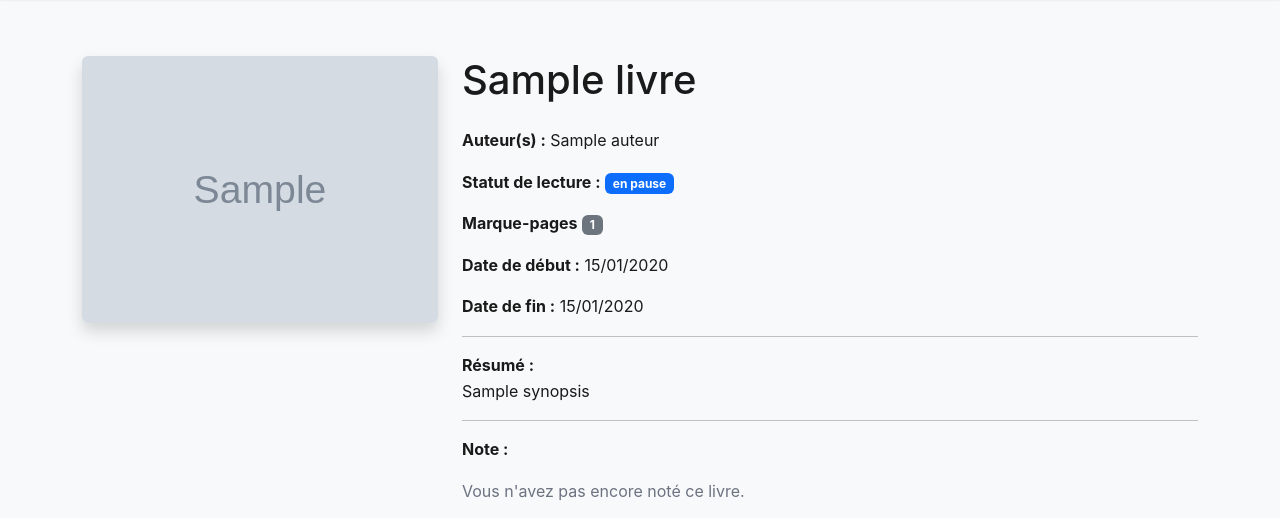
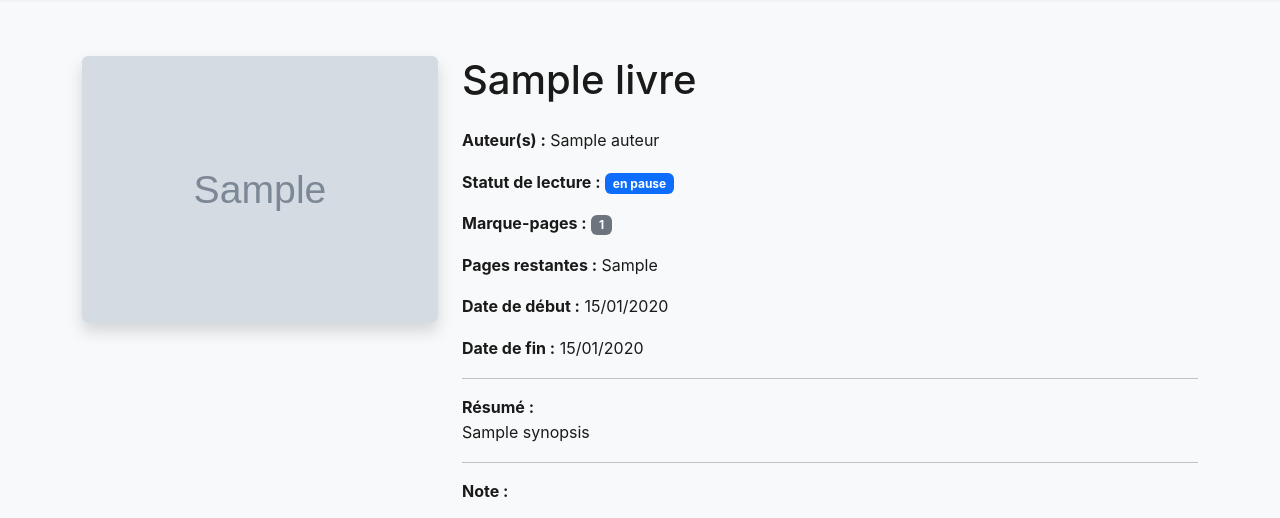
Before and after one commit to closzach/Mediatheque, a Django app: template livres/templates/lectures/detail_lecture.html in a window 1280 px wide. Shown: the part 75-593 px from the top of the page. Run offline with Django 5.2, Linux system fonts and the light colour scheme; the template is opened without the code that fills it: most values are stand-ins (such as "Sample title", 1, 10 or a date in 2020); grey boxes marked "Sample" are stand-in pictures; some libraries are stand-ins or nearby versions.

Commit message:
Ajout du nombre de pages restantes pour les lectures.

```diff
--- a/livres/templates/lectures/detail_lecture.html
+++ b/livres/templates/lectures/detail_lecture.html
@@ -41,9 +41,15 @@
             </p>
             {% if lecture.marque_pages and lecture.statut == "en pause" %}
             <p>
-                <strong>Marque-pages</strong>
+                <strong>Marque-pages :</strong>
                 <span class="badge bg-secondary">{{ lecture.marque_pages }}</span>
             </p>
+            {% endif %}
+            {% if pages_restantes %}
+            <div class="mb-3">
+                <strong>Pages restantes :</strong>
+                <span>{{ pages_restantes }}</span>
+            </div>
             {% endif %}
             {% if lecture.statut == "en cours" %}
             <div class="mb-3">
--- a/livres/views.py
+++ b/livres/views.py
@@ -238,11 +238,14 @@ def detail_lecture(request, id):
     lecture = get_object_or_404(Lecture, id=id)
     lecture_range = range(1, 6)
     lecture_form = MarquePagesForm(instance=lecture)
+    pages_restantes = None
+    if lecture.marque_pages:
+        pages_restantes = lecture.livre.nombre_pages - lecture.marque_pages
 
     if lecture.lecteur != request.user:
         raise PermissionDenied(f"Cette lecture n'appartient pas à {{request.user}}.")
 
-    return render(request, 'lectures/detail_lecture.html', {'lecture': lecture, 'lecture_range': lecture_range, 'form': lecture_form})
+    return render(request, 'lectures/detail_lecture.html', {'lecture': lecture, 'lecture_range': lecture_range, 'form': lecture_form, "pages_restantes": pages_restantes})
 
 @login_required
 def modifier_lecture(request, id):
```
